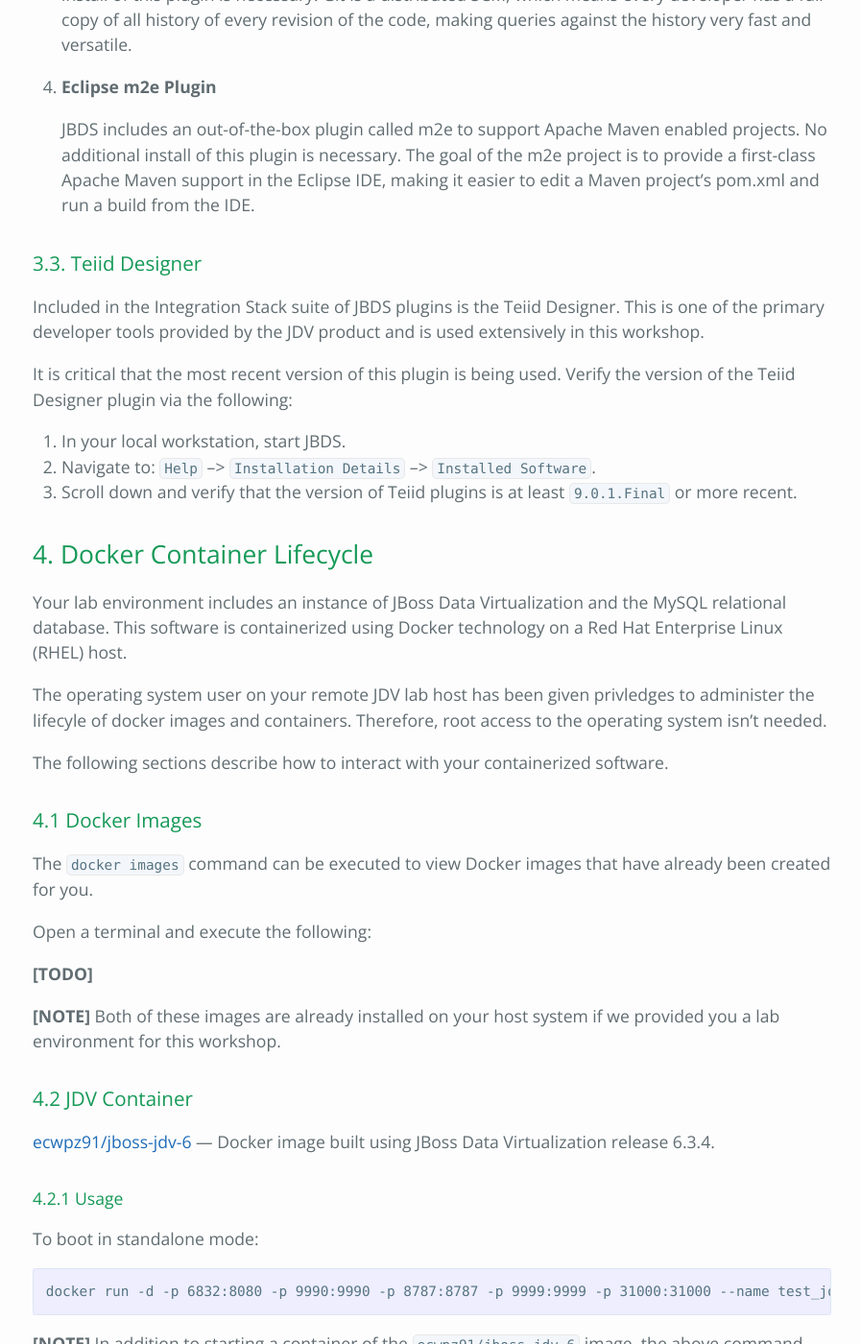
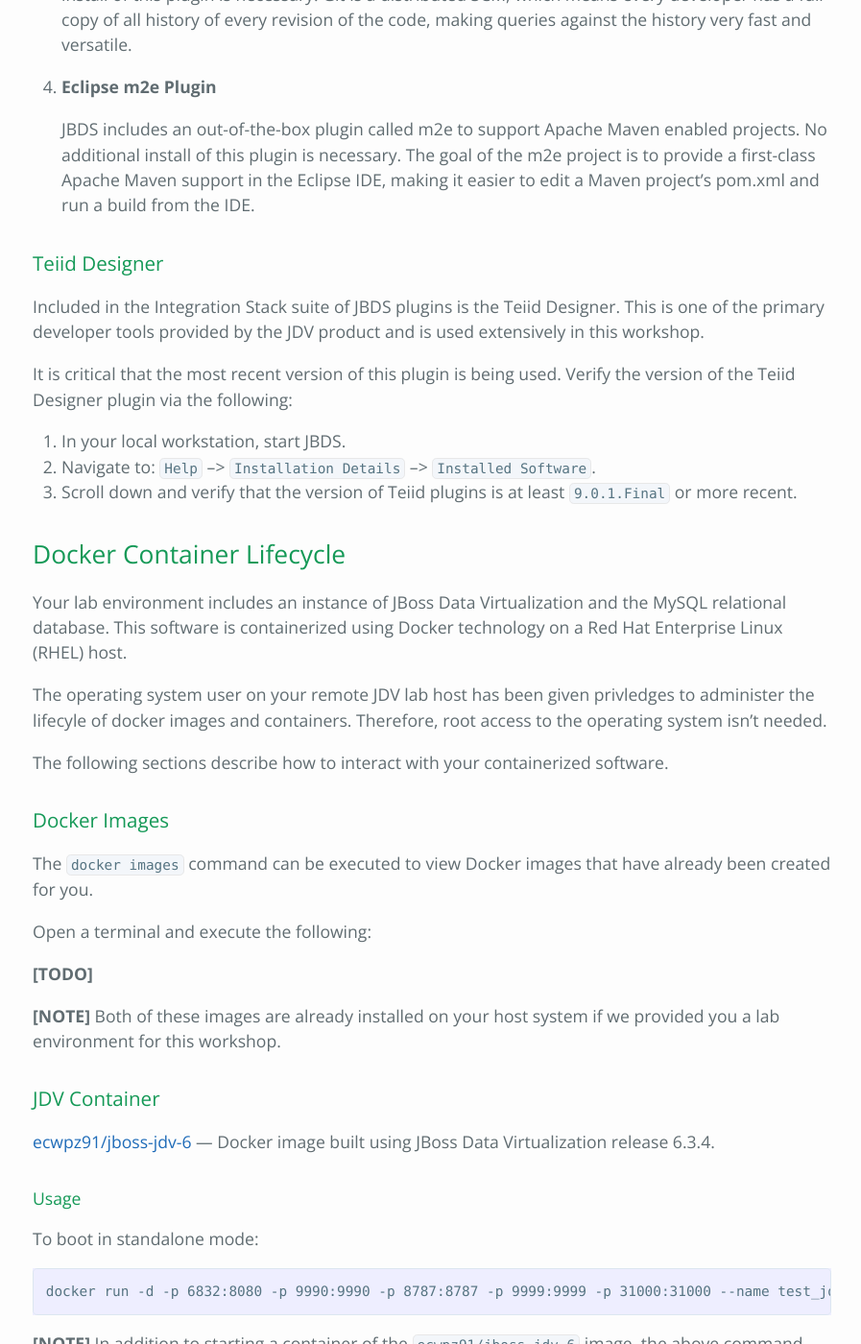
Before and after one commit to epe105/jboss-workshops, a Jekyll site: the page built from www/jdv/01-module.md, in a window 1280 px wide and 1400 px high, scrolled down 3008 px. Shown: the whole window at 96% size, without its empty margins (190-1087 px from the left). Built offline with Jekyll 4.4.1, drawn with Linux system fonts in a browser that asks for light colours; emoji names are drawn with the system emoji font; some of the changed text lies outside the part shown.

Commit message:
Removed section numbers

````diff
--- a/www/jdv/01-module.md
+++ b/www/jdv/01-module.md
@@ -45,7 +45,7 @@
 
 Once downloaded, refer to the instructions provided in the JBDS product [documentation](http://red.ht/2cBavc8) to install JBDS.
 
-### 3.2. JBDS Plugins Overview
+### JBDS Plugins Overview
 
 JBDS includes a variety of different plugins. The following is a list of the JBDS plugins that are needed for execution of this workshop:
 
@@ -71,7 +71,7 @@
 
     JBDS includes an out-of-the-box plugin called m2e to support Apache Maven enabled projects. No additional install of this plugin is necessary. The goal of the m2e project is to provide a first-class Apache Maven support in the Eclipse IDE, making it easier to edit a Maven project’s pom.xml and run a build from the IDE.
 
-### 3.3. Teiid Designer
+### Teiid Designer
 
 Included in the Integration Stack suite of JBDS plugins is the Teiid Designer. This is one of the primary developer tools provided by the JDV product and is used extensively in this workshop.
 
@@ -81,7 +81,7 @@
 2. Navigate to: `Help` --> `Installation Details` --> `Installed Software`.
 3. Scroll down and verify that the version of Teiid plugins is at least `9.0.1.Final` or more recent.
 
-## 4. Docker Container Lifecycle
+## Docker Container Lifecycle
 
 Your lab environment includes an instance of JBoss Data Virtualization and the MySQL relational database. This software is containerized using Docker technology on a Red Hat Enterprise Linux (RHEL) host.
 
@@ -89,7 +89,7 @@
 
 The following sections describe how to interact with your containerized software.
 
-### 4.1 Docker Images
+### Docker Images
 
 The `docker images` command can be executed to view Docker images that have already been created for you.
 
@@ -99,11 +99,11 @@
 
 **[NOTE]** Both of these images are already installed on your host system if we provided you a lab environment for this workshop.
 
-### 4.2 JDV Container
+### JDV Container
 
 [ecwpz91/jboss-jdv-6](http://bit.ly/2crwLqk) — Docker image built using JBoss Data Virtualization release 6.3.4.
 
-#### 4.2.1 Usage
+#### Usage
 
 To boot in standalone mode:
 ```
@@ -149,7 +149,7 @@
 docker rm -f test_jdv
 ```
 
-#### 4.2.2 Credentials
+#### Credentials
 
 | User | Password | Description | URL |
 | ------ | ------------ | ----------- | ---- |
@@ -159,7 +159,7 @@
 | teiidUser | jb0ssredhat! | JDBC Connection | |
 | modeshapeUser | jb0ssredhat! | ModeShape Rest Endpoint | http://localhost:6832/modeshape-rest |
 
-#### 4.2.3 Networking
+#### Networking
 
 | Port | Description |
 | ----- | -------------- |
@@ -169,11 +169,11 @@
 | 9999 | EAP Mgmt CLI |
 | 31000 | JDBC Connection |
 
-### 4.3 MySQL Container
+### MySQL Container
 
 [ecwpz91/mysql57](http://bit.ly/2dx97EU) — Docker image built using [MySQL](http://bit.ly/2cz3TZf) release 5.7.15.
 
-#### 4.3.1 Usage
+#### Usage
 
 To boot in standalone mode:
 
@@ -216,20 +216,20 @@
 docker rm -f test_mysql
 ```
 
-#### 4.3.2 Credentials
+#### Credentials
 
 | User | Password | Description |
 | ------ | ------------ | ----------- |
 | root  | my-secret-pw | MySQL root user |
 | shadowman | r3dh4t1! | Default user |
 
-#### 4.3.3 Networking
+#### Networking
 
 | Port | Description |
 | ----- | -------------- |
 | 3306 | Default port |
 
-### 4.4 JDV Container Networking
+### Container Networking
 
 The MySQL and JDV runtimes execute within the confines of Docker containers. These Docker containers are started on a remote Red Hat Enterprise Linux (RHEL) 7 operating system.
 
@@ -241,11 +241,11 @@
 
 ![JDV Container Networking]({{ "/images/jdv/container_networking.png" | prepend: site.baseurl }})
 
-## 5. Setup Demo Database (optional)
+## Setup Demo Database (optional)
 
 In order to use the labs we need to prepare one database. Out of the box we provide H2 embedded databases for your convinience. We provide some database SQL scripts as well for PostgreSQL, MariaDB and MySQL to load initial data into the database of your choice. In the next paragraph we will describe how to install the database and how to load the demo data into the database.
 
-### 5.2 Setup MySQL
+### Setup MySQL
 
 After starting the MySQL container, access the RDBMS via any `mysql` utility and perform the following commands.
 
````
Also changed, not shown: _posts/2016-09-28-data-virt.md (+1 -1 lines).
